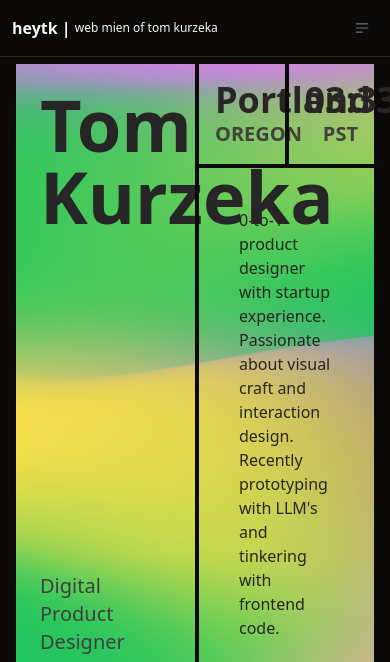
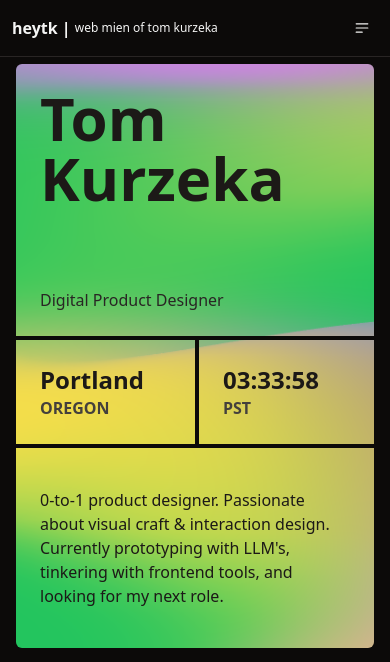
Before and after one commit to tomarturo/heytk, a Flask app: page /overview in a window 390 px wide; the page is wider, and only the part inside the window is pictured. Shown: the top 662 px of that part. Run offline with Flask 3, Linux system fonts and the light colour scheme; some libraries are stand-ins or nearby versions.

Commit message:
adds responsive styling for dashboard et al.

```diff
--- a/main.py
+++ b/main.py
@@ -122,7 +122,7 @@ projectheader = {
     },
     "field-reports" : {
          "title": "Field Reports",
-         "tag": ["iOS", "Android", "data gathering"],
+         "tag": ["iOS", "android", "data gathering"],
          "company": "The Dyrt",
          "companyURL": "www.thedyrt.com",
          "year": "2021 •"
--- a/static/dist/css/output.css
+++ b/static/dist/css/output.css
@@ -1981,6 +2005,10 @@ input:checked + .toggle-bg {
   grid-template-columns: 20% auto;
 }
 
+.grid-cols-1 {
+  grid-template-columns: repeat(1, minmax(0, 1fr));
+}
+
 .flex-row {
   flex-direction: row;
 }
@@ -2544,6 +2604,11 @@ input:checked + .toggle-bg {
   padding-bottom: 2rem;
 }
 
+.py-10 {
+  padding-top: 2.5rem;
+  padding-bottom: 2.5rem;
+}
+
 .pb-12 {
   padding-bottom: 3rem;
 }
@@ -2823,6 +2910,40 @@ input:checked + .toggle-bg {
 .text-pink-800 {
   --tw-text-opacity: 1;
   color: rgb(157 23 77 / var(--tw-text-opacity));
+}
+
+.text-stone-900 {
+  --tw-text-opacity: 1;
+  color: rgb(28 25 23 / var(--tw-text-opacity));
+}
+
+.text-transparent {
+  color: transparent;
+}
+
+.text-orange-300 {
+  --tw-text-opacity: 1;
+  color: rgb(253 186 116 / var(--tw-text-opacity));
+}
+
+.text-orange-400 {
+  --tw-text-opacity: 1;
+  color: rgb(251 146 60 / var(--tw-text-opacity));
+}
+
+.text-green-300 {
+  --tw-text-opacity: 1;
+  color: rgb(134 239 172 / var(--tw-text-opacity));
+}
+
+.text-blue-400 {
+  --tw-text-opacity: 1;
+  color: rgb(96 165 250 / var(--tw-text-opacity));
+}
+
+.text-stone-50 {
+  --tw-text-opacity: 1;
+  color: rgb(250 250 249 / var(--tw-text-opacity));
 }
 
 .opacity-0 {
--- a/templates/_footer.html
+++ b/templates/_footer.html
@@ -2,7 +2,7 @@
     <div class="w-full">
       <hr class="border-stone-800" />
       <div class="p-4 flex items-center sm:justify-between">
-          <span class="text-sm text-gray-500 sm:text-center dark:text-gray-400">© 2023 Tom Kurzeka. All Rights Reserved.
+          <span class="text-sm text-stone-500 sm:text-center">© 2023 Tom Kurzeka. All Rights Reserved.
           </span>
       </div>
     </div>
--- a/templates/_navigation.html
+++ b/templates/_navigation.html
@@ -4,9 +4,9 @@
          <h1 class="text-base text-stone-100 font-semibold">heytk |&nbsp;</h1>
          <span class="text-xs text-stone-100 font-normal pt-1">web mien of tom kurzeka</span>
       </a>
-      <button data-drawer-target="logo-sidebar" data-drawer-toggle="logo-sidebar" aria-controls="logo-sidebar" type="button" class="inline-flex items-center p-2 text-sm text-gray-500 rounded-lg lg:hidden hover:bg-gray-100 focus:outline-none focus:ring-2 focus:ring-gray-200 dark:text-gray-400 dark:hover:bg-gray-700 dark:focus:ring-gray-600">
+      <button data-drawer-target="logo-sidebar" data-drawer-toggle="logo-sidebar" aria-controls="logo-sidebar" type="button" class="inline-flex items-center p-2 text-sm text-stone-700 rounded-md lg:hidden hover:bg-stone-900 focus:outline-none focus:ring-1 focus:ring-stone-600">
          <span class="sr-only">Open sidebar</span>
-         <svg class="w-4 h-4" aria-hidden="true" fill="currentColor" viewBox="0 0 20 20" xmlns="http://www.w3.org/2000/svg">
+         <svg class="w-4 h-4 fill-stone-100" aria-hidden="true" fill="currentColor" viewBox="0 0 20 20" xmlns="http://www.w3.org/2000/svg">
             <path clip-rule="evenodd" fill-rule="evenodd" d="M2 4.75A.75.75 0 012.75 4h14.5a.75.75 0 010 1.5H2.75A.75.75 0 012 4.75zm0 10.5a.75.75 0 01.75-.75h7.5a.75.75 0 010 1.5h-7.5a.75.75 0 01-.75-.75zM2 10a.75.75 0 01.75-.75h14.5a.75.75 0 010 1.5H2.75A.75.75 0 012 10z"></path>
          </svg>
       </button>
--- a/templates/brand-kit.html
+++ b/templates/brand-kit.html
@@ -3,10 +3,10 @@
 {% block content %}
 
 {{ component.case_study_title(
-   "Empowering small business owners to leverage brand identity consistently and efficiently"
+   "Brand management for businesses of all sizes"
 ) }}
 
-<div class="py-12 px-4 lg:px-4 lg:py-8 xl:px-20 xl:py-20 lg:ml-64 flex flex-col items-center">
+<div class="px-4 lg:px-4 xl:px-20 lg:ml-64 flex flex-col items-center">
    <div class="flex flex-col gap-4 xl:max-w-6xl">
       {{ component.case_study_hero(
          "/static/images/brand/brand grid.png",
--- a/templates/macros.html
+++ b/templates/macros.html
@@ -1,20 +1,13 @@
 {% macro project_tile(image, desc, cta, path) %}
-<a href="{{url_for(path)}}" class="group bg-stone-900 border border-stone-800 rounded-md hover:border-stone-700 transition duration-100">
+<a href="{{url_for(path)}}" class="flex flex-col group bg-stone-900 border border-stone-800 rounded-md hover:border-stone-700 transition duration-100">
    <img class="rounded-t-md" src="/static/images/{{image}}"/>
-   <div class="px-4 py-6 flex flex-col justify-between">
-      <p class="mb-4 font-normal text-stone-100 h-full">{{desc}}</p>
-   <div class="inline-flex items-center font-medium text-stone-300 group-hover:text-stone-100 transition-all duration-100">{{cta}}
-      <svg class="w-4 h-4 ml-2" aria-hidden="true" xmlns="http://www.w3.org/2000/svg" fill="none" viewBox="0 0 14 10">
-         <path stroke="currentColor" stroke-linecap="round" stroke-linejoin="round" stroke-width="2" d="M1 5h12m0 0L9 1m4 4L9 9"/>
-      </svg>
-   </div>
-
-      <!-- <a href="{{url_for(path)}}" class="inline-flex items-center font-medium text-stone-300 hover:text-stone-100 transition-all duration-100">
-             {{cta}}
-             <svg class="w-3.5 h-3.5 ml-2" aria-hidden="true" xmlns="http://www.w3.org/2000/svg" fill="none" viewBox="0 0 14 10">
-                <path stroke="currentColor" stroke-linecap="round" stroke-linejoin="round" stroke-width="2" d="M1 5h12m0 0L9 1m4 4L9 9"/>
-               </svg>
-            </a> -->
+   <div class="px-4 py-6 flex flex-col justify-between gap-4 grow">
+      <p class="grow font-normal text-stone-100">{{desc}}</p>
+      <div class="inline-flex items-center font-medium text-stone-300 group-hover:text-stone-100 transition-all duration-100">{{cta}}
+         <svg class="w-4 h-4 ml-2" aria-hidden="true" xmlns="http://www.w3.org/2000/svg" fill="none" viewBox="0 0 14 10">
+            <path stroke="currentColor" stroke-linecap="round" stroke-linejoin="round" stroke-width="2" d="M1 5h12m0 0L9 1m4 4L9 9"/>
+         </svg>
+      </div>
    </div>
 </a>
 {% endmacro %}
@@ -41,8 +34,8 @@
 {% endmacro %}
 
 {% macro case_study_title(text1) %}
-<div class="pt-16 pb-8 bg-[url('https://flowbite.s3.amazonaws.com/docs/jumbotron/hero-pattern.svg')] dark:bg-[url('https://flowbite.s3.amazonaws.com/docs/jumbotron/hero-pattern-dark.svg')]">
-   <h1 class="text-4xl text-stone-100 md:text-5xl lg:text-6xl font-extrabold text-center px-2 lg:px-2 lg:pt-8 xl:px-12 xl:pt-16 lg:ml-64">{{text1}}</h1>
+<div class="px-2 pt-24 pb-8 lg:ml-64 lg:pt-24 xl:px-12">
+   <h1 class="text-stone-50 text-4xl sm:text-5xl lg:text-6xl font-extrabold text-center">{{text1}}</h1>
 </div>
 {% endmacro %}
 
--- a/templates/overview.html
+++ b/templates/overview.html
@@ -3,49 +3,63 @@
 {% block content %}
 <div class="p-2 lg:ml-64">
     <div class="p-2 mt-12">
-       <div class="relative grid grid-cols-2 mb-4">
-          <canvas class="lg:rounded-md" id="overview_tile"></canvas>
-          <div class="flex flex-col p-6 gap-20 justify-between bg-transparent">
-             <p class="text-7xl font-extrabold text-neutral-800">Tom Kurzeka</p>
-             <p class="text-xl text-neutral-700">Digital Product Designer</p>
+       <div class="relative grid grid-cols-1 sm:grid sm:grid-cols-2 mb-4 xl:h-[360px]">
+          <canvas class="rounded-md" id="overview_tile"></canvas>
+          <div class="flex flex-col p-6 gap-20 justify-between bg-transparent border-b-[4px] border-stone-950 sm:border-0">
+             <p class="text-6xl md:text-7xl font-extrabold text-stone-900">Tom Kurzeka</p>
+             <p class="md:text-lg lg:text-xl text-stone-800">Digital Product Designer</p>
           </div>
           <div class="grid grid-cols-2">
-             <div class="flex flex-col bg-transparent border-l-[4px] border-b-[4px] border-stone-950 p-4">
-                <p class="text-4xl text-right font-bold text-stone-800">Portland</p>
-                <p class="text-xl text-right uppercase font-semibold text-stone-700">Oregon</p>
+             <div class="flex flex-col bg-transparent sm:border-l-[4px] border-b-[4px] border-stone-950 p-6 sm:p-4">
+                <p class="text-2xl md:text-3xl xl:text-4xl sm:text-right font-bold text-stone-900">Portland</p>
+                <p class="xl:text-xl sm:text-right uppercase font-semibold text-stone-700">Oregon</p>
              </div>
-             <div class="flex flex-col bg-transparent border-b-[4px] border-l-[4px] border-stone-950 p-4">
-                <p class="text-right text-4xl font-bold text-stone-800" id="current-time"></p>
-                <p class="text-right text-xl font-semibold text-stone-700">PST</p>
+             <div class="flex flex-col bg-transparent border-b-[4px] border-l-[4px] border-stone-950 p-6 sm:p-4">
+                <p class="sm:text-right text-2xl md:text-3xl xl:text-4xl font-bold text-stone-900" id="current-time">:</p>
+                <p class="sm:text-right xl:text-xl font-semibold text-stone-700">PST</p>
              </div>
-             <p class="row-span-2 col-span-2 flex flex-col items-center justify-center p-10 md:text-lg xl:text-xl text-stone-800 bg-transparent border-l-[4px] border-stone-950">0-to-1 product designer with startup experience. Passionate about visual craft and interaction design. Recently prototyping with LLM's and tinkering with frontend code.</p>
+             <p class="row-span-2 col-span-2 flex flex-col items-center justify-center px-6 py-10 sm:p-10 md:text-lg xl:text-xl text-stone-900 bg-transparent sm:border-l-[4px] border-stone-950">0-to-1 product designer. Passionate about visual craft & interaction design. Currently prototyping with LLM's, tinkering with frontend tools, and looking for my next role.</p>
           </div>
        </div>
-       <div class="grid grid-cols-3 gap-4 mb-4">
+       <div class="grid grid-cols-1 sm:grid-cols-2 md:hidden gap-4 mb-4">
          {{ component.project_tile(
             "/solutions/solutions grid.png",
-            "Helping small business owners market themselves",
-            "Explore solutions marketing",
+            "Helping small business owners find the products and advice they need to excel",
+            "Explore project",
             "solutions"
             ) }}
          {{ component.project_tile(
             "/chat tk.png",
-            "A conversational agent to help you get to know me",
+            "A conversational agent to help you understand my work history and design perspective",
+            "Start chatting",
+            "chat_tk"
+         ) }}
+         </div>
+       <div class="hidden md:grid grid-cols-3 gap-4 mb-4">
+         {{ component.project_tile(
+            "/solutions/solutions grid.png",
+            "Helping small business owners find the products and advice they need to excel",
+            "Explore project",
+            "solutions"
+            ) }}
+         {{ component.project_tile(
+            "/chat tk.png",
+            "A conversational agent to help you understand my work history and design perspective",
             "Start chatting",
             "chat_tk"
          ) }}
          {{ component.project_tile(
             "/smores/smores grid.png",
-            "Scaffolding a design system alongside a rebrand",
-            "Checkout S'mores",
+            "Uniting brand identity, visual language, and usability in a design system",
+            "Checkout s'mores",
             "smores"
          ) }}
          </div>
-         <div class="grid grid-cols-3 gap-4 mb-4">
+         <div class="flex flex-col md:grid md:grid-cols-3 gap-4 mb-4">
             {% for post in blog[0:1] %}
-            <a class="group col-span-2 gap-4 bg-stone-900 p-10 border border-stone-800 rounded-md hover:border-stone-700" href="{{ url_for('post', name=post.path.replace('posts/', '')) }}">
+            <a class="group col-span-2 gap-4 bg-stone-900 p-4 md:p-10 border border-stone-800 rounded-md hover:border-stone-700" href="{{ url_for('post', name=post.path.replace('posts/', '')) }}">
                <p class="text-sm text-stone-500 mb-2"> {{ post.date.strftime("%B %d, %Y") }} </p>
-                <div class="flex flex-col gap-12 rounded"">
+                <div class="flex flex-col gap-4 md:gap-12">
                   <div class="flex flex-col gap-2">
                      <h2 class="text-xl text-stone-100">{{ post.title }}</h2>
                      <p class="text-base text-stone-200">{{ post.preview }}</p>
@@ -59,9 +73,8 @@
                 </div>
             </a>
             {% endfor %}
-            <div class="">
-               <a href="{{url_for('blog')}}" class="group h-full flex flex-col justify-between bg-stone-900 p-10 border border-stone-800 rounded-md hover:border-stone-700 transition-all duration-100">
-                  <h3 class="text-2xl text-stone-100 font-semibold uppercase">The Tom Blog<span class="font-normal text-orange-500"> / Thoughts on Design / Creativity / Technology</span></h3>
+            <a href="{{url_for('blog')}}" class="group h-full w-full flex flex-col justify-between bg-stone-900 p-4 gap-4 md:p-10 border border-stone-800 rounded-md hover:border-stone-700 transition-all duration-100">
+               <h3 class="text-xl md:text-2xl text-stone-100 font-medium uppercase">The Tom Blog<span class="font-normal text-orange-400"> / Thoughts on Design / Creativity / Technology</span></h3>
                <div class="inline-flex items-center font-medium text-stone-300 group-hover:text-stone-100 transition-all duration-100">View posts
                   <svg class="w-4 h-4 ml-2" aria-hidden="true" xmlns="http://www.w3.org/2000/svg" fill="none" viewBox="0 0 14 10">
                      <path stroke="currentColor" stroke-linecap="round" stroke-linejoin="round" stroke-width="2" d="M1 5h12m0 0L9 1m4 4L9 9"/>
@@ -69,23 +82,25 @@
                </div>
             </a>
          </div>
-         </div>
-         <div class="grid grid-cols-3 gap-4 mb-4">
-            <div class="flex flex-col justify-center gap-2 bg-stone-900 p-10 border border-stone-800 rounded-md group">
+         <div class="flex flex-col md:grid md:grid-cols-3 gap-4 mb-4">
+            <div class="flex flex-col justify-center gap-2 bg-stone-900 p-10 md:p-8 xl:p-10 border border-stone-800 rounded-md group">
                <p class="text-stone-100 text-lg font-medium">You are visitor</p>
                <p class="text-8xl font-extrabold text-pink-700 group-hover:text-emerald-700 transition-all duration-700">235</p>
             </div>
-            <div class="col-span-2 gap-4 bg-stone-900 p-10 border border-stone-800 rounded-md">
+            <div class="relative col-span-2 gap-4 bg-stone-900 p-4 lg:p-10 border border-stone-800 rounded-md">
+               <div class="absolute top-0 left-0 w-full h-full bg-stone-900/80 flex flex-col items-center justify-center">
+                  <h3 class="text-stone-300 drop-shadow-xl">Coming Soon!</h3>
+               </div>
                <h3 class="mb-2 text-lg font-semibold text-stone-100 dark:text-white">Tell me about yourself</h3>
                <p class="mb-4 text-stone-100">Select the option that best describes your role</p>
                   <ul class="items-center w-full text-base font-medium text-stone-100 bg-stone-800 border border-stone-700 rounded-md block lg:flex mb-4">
                      <li class="w-full border-b border-stone-600 sm:border-b-0 sm:border-r dark:border-gray-600">
                         <div class="flex items-center pl-3">
                               <input id="horizontal-list-radio-license" type="radio" value="" name="list-radio" class="w-4 h-4 text-blue-600 bg-stone-900 border-gray-300 focus:ring-blue-500 focus:ring-2">
-                           <label for="horizontal-list-radio-license" class="w-full py-3 ml-2 text-sm font-medium text-stone-200  ">Recruiter</label>
+                              <label for="horizontal-list-radio-license" class="w-full py-3 ml-2 text-sm font-medium text-stone-200">Recruiter</label>
                         </div>
                      </li>
-                  <li class="w-full border-b border-stone-600 sm:border-b-0 sm:border-r">
+                     <li class="w-full border-b-1 border-stone-600 sm:border-b-0 sm:border-r">
                         <div class="flex items-center pl-3">
                               <input id="horizontal-list-radio-id" type="radio" value="" name="list-radio" class="w-4 h-4 text-blue-600 bg-stone-900 border-gray-300 focus:ring-blue-500 dark:focus:ring-blue-600 dark:ring-offset-gray-700 dark:focus:ring-offset-gray-700 focus:ring-2 dark:bg-gray-600 dark:border-gray-500">
                               <label for="horizontal-list-radio-id" class="w-full py-3 ml-2 text-sm font-medium text-stone-200  ">Hiring Manager</label>
@@ -94,7 +109,7 @@
                      <li class="w-full border-b border-stone-600 sm:border-b-0 sm:border-r">
                         <div class="flex items-center pl-3">
                               <input id="horizontal-list-radio-millitary" type="radio" value="" name="list-radio" class="w-4 h-4 text-blue-600 bg-stone-900 border-gray-300 focus:ring-blue-500 dark:focus:ring-blue-600 dark:ring-offset-gray-700 dark:focus:ring-offset-gray-700 focus:ring-2 dark:bg-gray-600 dark:border-gray-500">
-                           <label for="horizontal-list-radio-millitary" class="w-full py-3 ml-2 text-sm font-medium text-stone-200  ">Design Manager</label>
+                              <label for="horizontal-list-radio-millitary" class="w-full py-3 ml-2 text-sm font-medium text-stone-200">Design Manager</label>
                         </div>
                      </li>
                      <li class="w-full">
@@ -110,4 +125,5 @@
          </div>
        </div>
     </div>
+ </div>
  {% endblock content %}
--- a/templates/solutions.html
+++ b/templates/solutions.html
@@ -3,10 +3,10 @@
 {% block content %}
 
 {{ component.case_study_title(
-   "Helping small business owners accomplish their marketing goals"
+   "Products & advice for small business owners"
 ) }}
 
-<div class="py-12 px-4 lg:px-4 lg:py-8 xl:px-20 xl:py-20 lg:ml-64 flex flex-col items-center">
+<div class="px-4 lg:px-4 xl:px-20 lg:ml-64 flex flex-col items-center">
    <div class="flex flex-col gap-4 xl:max-w-6xl">
       {{ component.case_study_hero(
          "/static/images/solutions/solutions grid.png",
```
Also changed, not shown: other parts of static/dist/css/output.css (+277 -1 lines), templates/field-reports.html (+8 -8 lines), templates/smores.html (+5 -5 lines), static/icons/github-mark-white.svg (added), 1 other file. Lines whose indentation alone changed are shown as unchanged.
